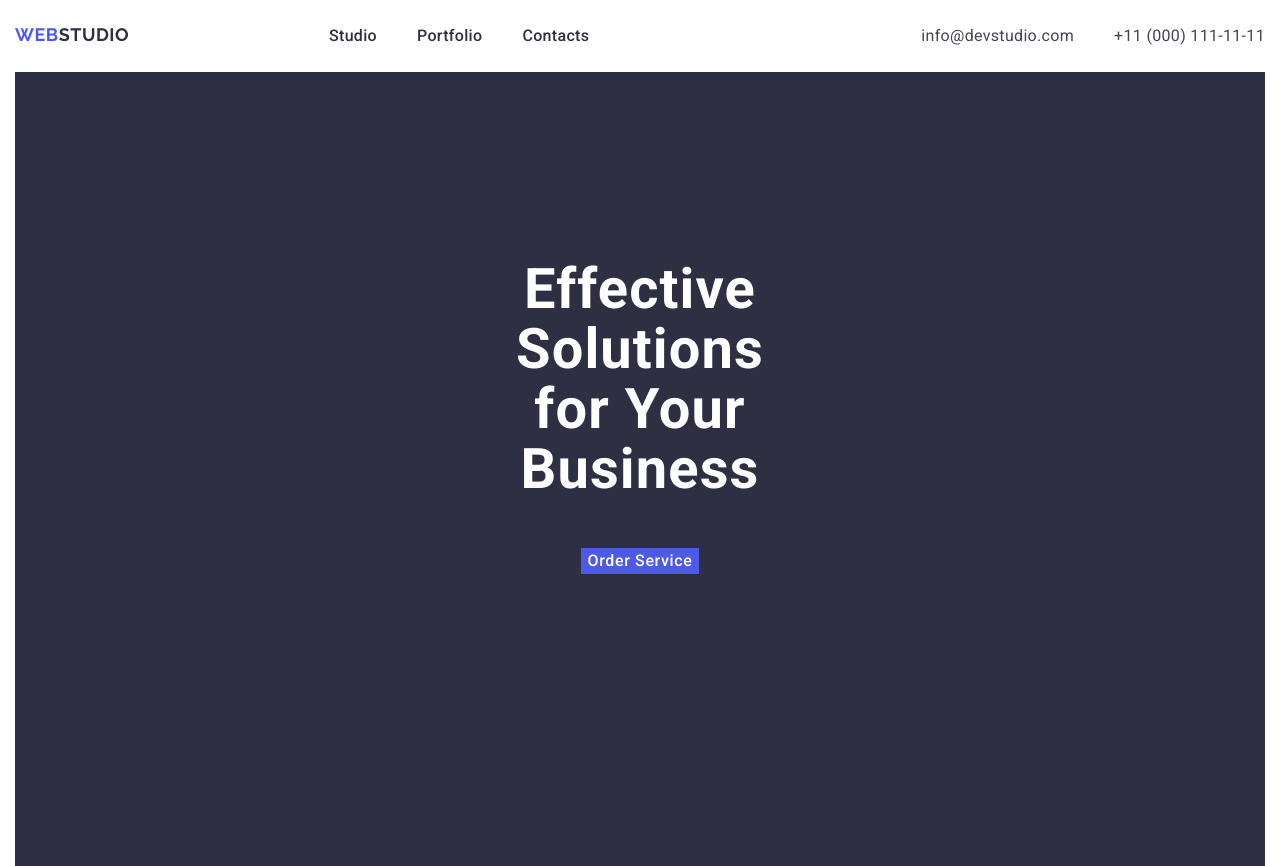
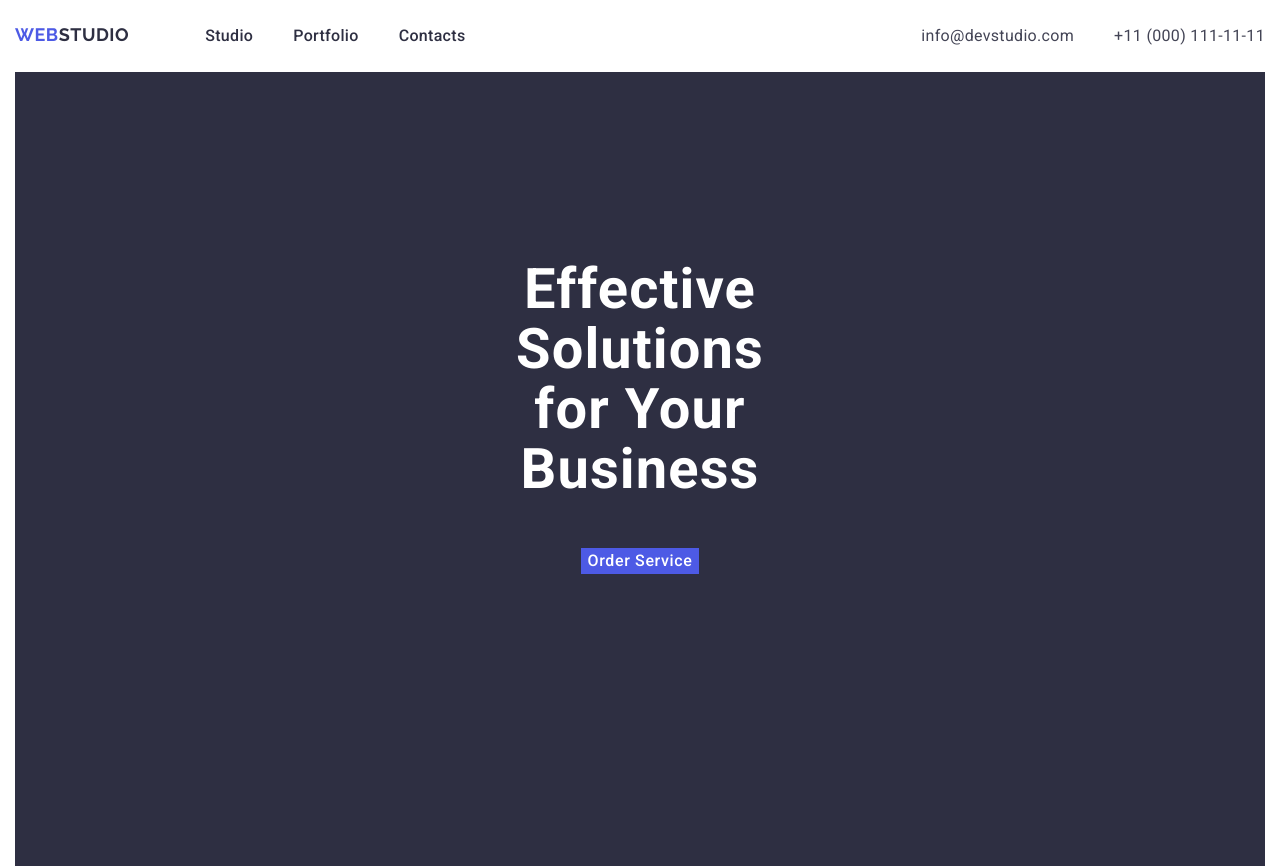
Before and after one commit to Daria-Tumatieva/wrong-goit-markup-hw-03, a plain HTML site: page index.html in a window 1280 px wide. Shown: the top 866 px of the page. Drawn offline with nearby package versions, Linux system fonts and the light colour scheme.

Commit message:
Update styles.css

```diff
--- a/css/styles.css
+++ b/css/styles.css
@@ -33,8 +33,7 @@ padding-bottom: 24px;
 }
 .menu-novigation {
     display: flex;
-    flex-grow: 1;
-    justify-content: space-between;
+    margin-right: auto;
 }
 .container-header {
     display: flex;
@@ -47,6 +46,7 @@ padding-bottom: 24px;
     line-height: 1.17;
     letter-spacing: 0.54px;
     text-transform: uppercase;
+    margin-right: 76px;
 }
 .header-logo-element {
     color: #2E2F42;
```
